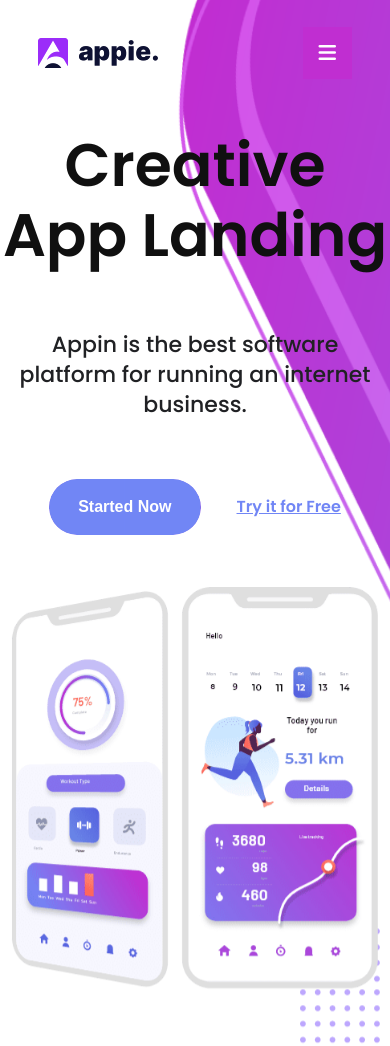
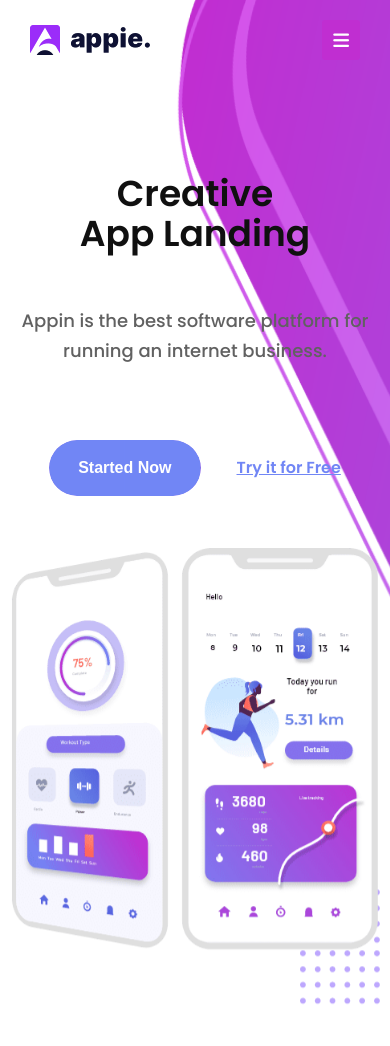
Before and after one commit to trungdong11/Landing-Page, a plain HTML site: page index.html in a window 390 px wide. Shown: the top 1046 px of the page. Drawn offline with Linux system fonts and the light colour scheme.

Commit message:
Done header

```diff
--- a/assets/css/base.css
+++ b/assets/css/base.css
@@ -148,3 +148,36 @@ html{
   .btn-38:hover .old span:nth-child(2) {
     transform: translateX(100%);
   }
+
+  /* nav js */
+  .nav.sticky {
+    position: fixed;
+    background-color: #fff;
+    box-shadow: rgba(33, 35, 38, 0.1) 0px 10px 10px -10px;
+    animation: navScroll 1s ease-in-out;
+  }
+
+  .sticky .nav__item--font {
+    background-color: var(--primary__color);
+    color: #fff !important;
+  }
+
+  .sticky .nav__item--font:hover {
+    /* border: 2px solid var(--primary__color); */
+    opacity: 0.7;
+  }
+
+  .sticky .nav__item {
+    color: #000;
+  }
+
+  @keyframes navScroll {
+    from {
+        opacity: 0;
+        transform: translateY(-100px);
+    }
+    to {
+        opacity: 1;
+        transform: translateY(0px);
+    }
+}
--- a/assets/css/main.css
+++ b/assets/css/main.css
@@ -11,10 +11,16 @@
 }
 
 .nav {
-    height: 106px;
+    /* height: 106px; */
     display: flex;
     align-items: center;
+    width: 100%;
     justify-content: space-around;
+    position: fixed;
+    top: 0;
+    left: 0;
+    z-index: 6;
+    padding: 26px 0;
 }
 
 .nav__list {
@@ -335,8 +341,9 @@
 .header__content {
     display: flex;
     justify-content: space-around;
-    padding: 80px 80px 300px 80px;
+    padding: 160px 80px 300px 80px;
     align-items: center;
+    z-index: 2;
 }
 
 .slider__container--create {
--- a/assets/css/responsive.css
+++ b/assets/css/responsive.css
@@ -42,7 +42,7 @@
 
 @media (min-width: 992px) and (max-width: 1200px) {
     .header__content {
-        padding: 80px 8px 300px 8px;
+        padding: 160px 8px 300px 8px;
 
     }
 }
@@ -58,23 +58,25 @@
 
     .nav__responfont {
         display: block;
-        font-size: 2rem;
+        font-size: 1.8rem;
         font-weight: 400;
-        padding: 16px;
+        padding: 11px;
         background-color: #c02ed1;
         color: #fff;
         cursor: pointer;
+        border-radius: 3px;
     }
 
     .nav {
         justify-content: space-between;
-        padding: 0 38px;
+        padding: 28px 38px;
     }
 
     /* header__content */
     .header__content {
         display: block;
         text-align: center;
+        padding-top: 160px;
         padding-bottom: 0px;
     }
 
@@ -197,9 +199,18 @@
         background-position: 39% 0;
     }
 
+    .nav {
+        padding: 20px 30px;
+    }
     .header__content {
-        /* padding: 10px 10px 0px 10px; */
-        padding: 0;
+            /* padding: 10px 10px 0px 10px; */
+            padding: 150px 0 0 0;
+        }
+
+    .slider__create--header {
+        font-size: 36px;
+        line-height: 40px !important;
+        display: block;
     }
 
     /* content */
@@ -215,10 +226,11 @@
     }
 
     .slider__create--text {
-        padding: 8px;
-        /* padding-bottom: 16px; */
-        margin-bottom: 16px;
-        display: inline-block;
+        padding: 0 8px 8px 8px;
+        margin-bottom: 12px;
+        font-size: 1.8rem;
+        color: rgba(97, 97, 97);
+        font-weight: 400;
     }
 
     .slider__container--create {
--- /dev/null
+++ b/assets/js/header.js
@@ -0,0 +1,7 @@
+
+
+window.addEventListener ("scroll", function() {
+
+	const nav = document.querySelector('.nav');
+	nav.classList.toggle("sticky", window.scrollY > 0);
+});
--- a/index.html
+++ b/index.html
@@ -201,6 +201,8 @@
                 </ul>
                 <div class="nav__responfont"><i class="fa-solid fa-bars"></i></div>
             </div>
+
+
             <div class="header__content">
                 <div class="slider__container--create">
                     <h2 class="slider__create--header">
@@ -422,5 +424,8 @@
 
         </div>
     </div>
+
+    <script src="/assets/js/header.js"></script>
+
 </body>
 </html>
```
